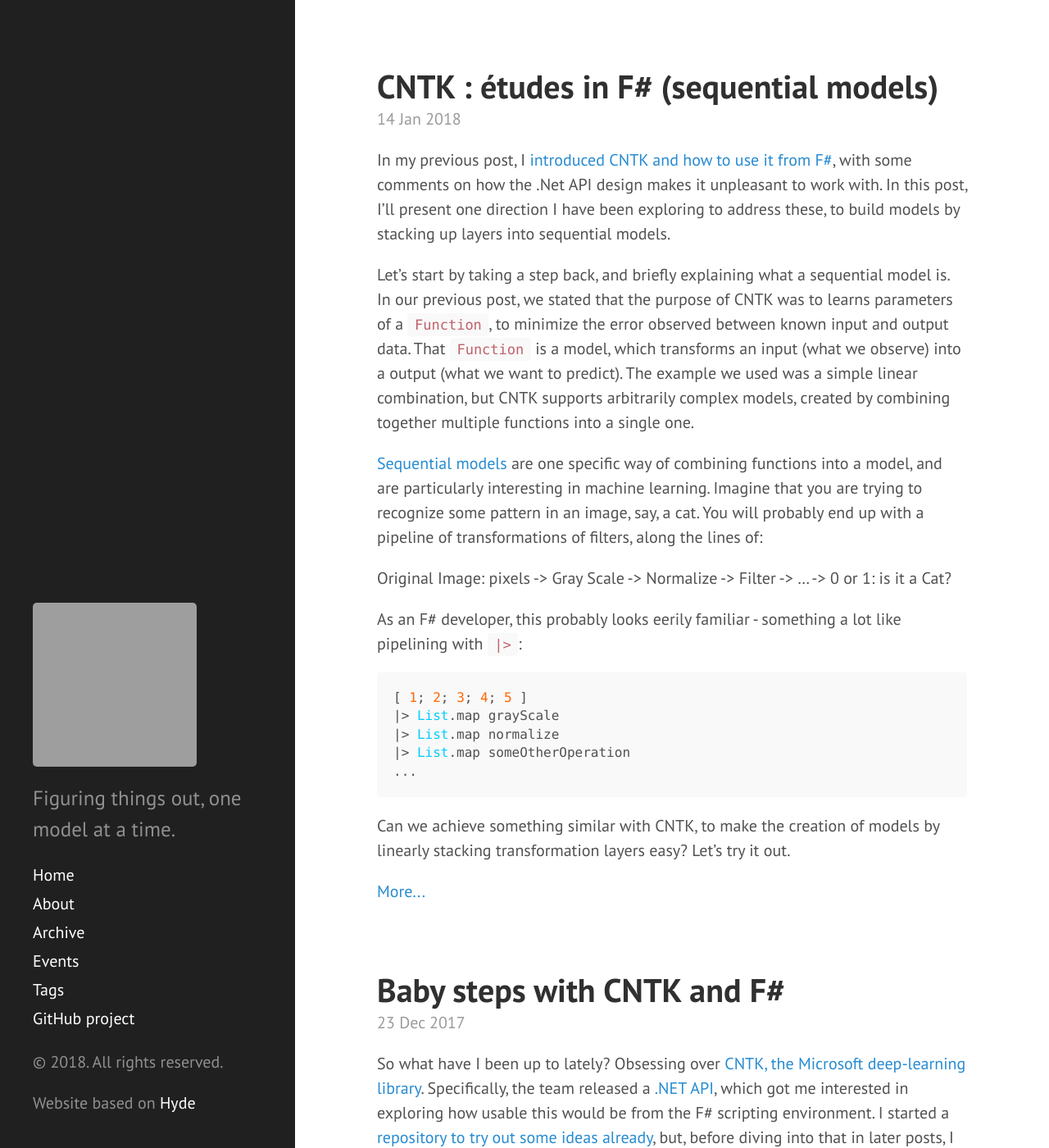
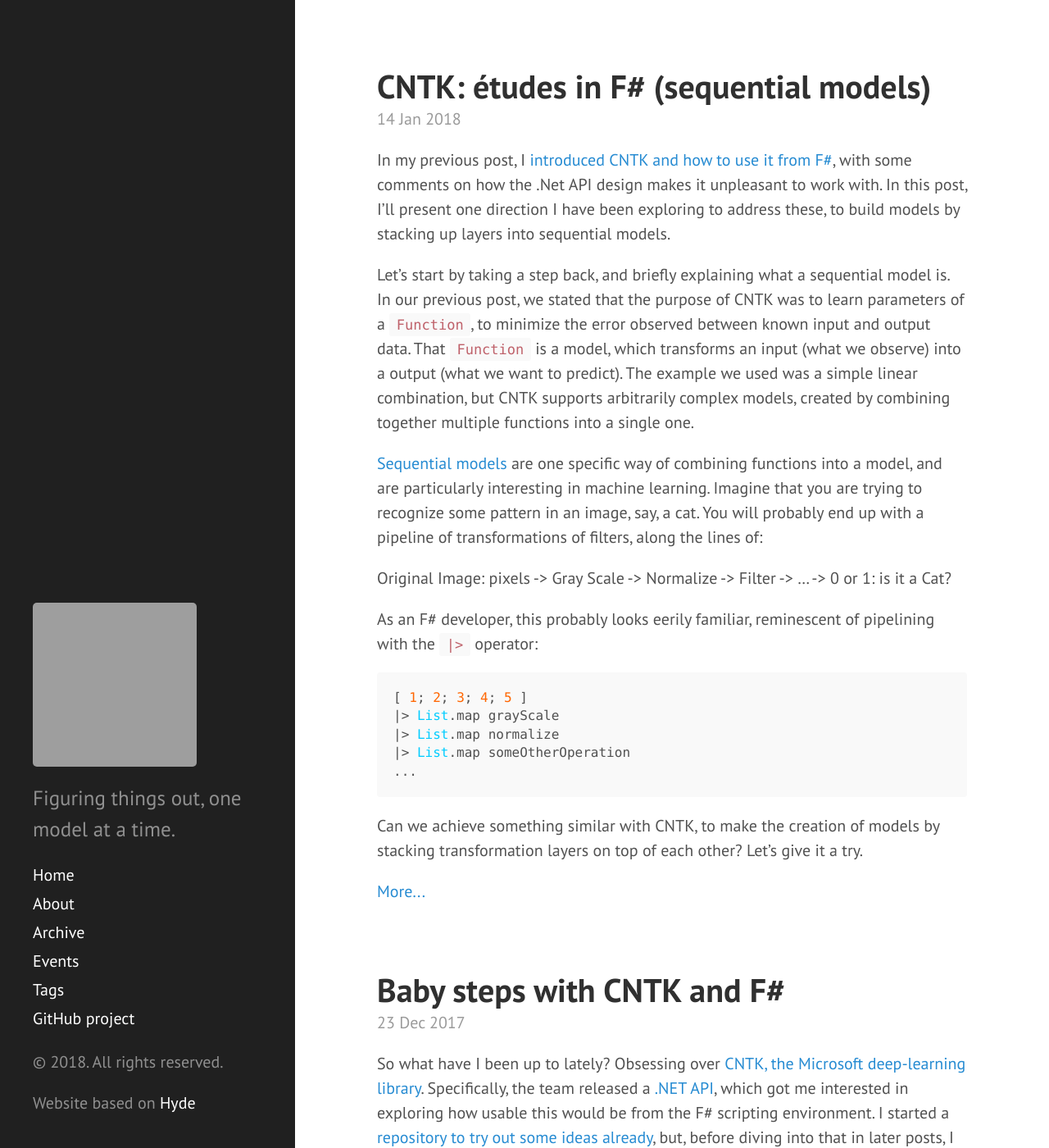
Before and after one commit to mathias-brandewinder/mathias-brandewinder.github.io, a Jekyll site: the page built from index.html, in a window 1280 px wide and 1400 px high. Shown: the whole window at 82% size. Built offline with Jekyll 4.4.1, drawn with Linux system fonts in a browser that asks for light colours; the list of posts is cut into pages by our own code; some of the changed lines change nothing that is shown; grey boxes are pictures that could not be loaded.

Commit message:
CNTK sequential: minor fixes

````diff
--- a/_posts/2018-01-14-CNTK-etudes-sequential-model.md
+++ b/_posts/2018-01-14-CNTK-etudes-sequential-model.md
@@ -1,6 +1,6 @@
 ---
 layout: post
-title: CNTK &#58; &#233;tudes in F# (sequential models)
+title: CNTK&#58; &#233;tudes in F# (sequential models)
 tags:
 - F#
 - Machine-Learning
@@ -10,13 +10,13 @@
 
 In my previous post, I [introduced CNTK and how to use it from F#][1], with some comments on how the .Net API design makes it unpleasant to work with. In this post, I'll present one direction I have been exploring to address these, to build models by stacking up layers into sequential models.
 
-Let's start by taking a step back, and briefly explaining what a sequential model is. In our previous post, we stated that the purpose of CNTK was to learns parameters of a `Function`, to minimize the error observed between known input and output data. That `Function` is a model, which transforms an input (what we observe) into a output (what we want to predict). The example we used was a simple linear combination, but CNTK supports arbitrarily complex models, created by combining together multiple functions into a single one.
+Let's start by taking a step back, and briefly explaining what a sequential model is. In our previous post, we stated that the purpose of CNTK was to learn parameters of a `Function`, to minimize the error observed between known input and output data. That `Function` is a model, which transforms an input (what we observe) into a output (what we want to predict). The example we used was a simple linear combination, but CNTK supports arbitrarily complex models, created by combining together multiple functions into a single one.
 
 [Sequential models][2] are one specific way of combining functions into a model, and are particularly interesting in machine learning. Imagine that you are trying to recognize some pattern in an image, say, a cat. You will probably end up with a pipeline of transformations of filters, along the lines of:
 
 Original Image: pixels -> Gray Scale -> Normalize -> Filter -> ... ->  0 or 1: is it a Cat?
 
-As an F# developer, this probably looks eerily familiar - something a lot like pipelining with `|>`:
+As an F# developer, this probably looks eerily familiar, reminescent of pipelining with the `|>` operator:
 
 ``` fsharp
 [ 1; 2; 3; 4; 5 ]
@@ -26,13 +26,13 @@
 ...
 ```
 
-Can we achieve something similar with CNTK, to make the creation of models by linearly stacking transformation layers easy? Let's try it out.
+Can we achieve something similar with CNTK, to make the creation of models by stacking transformation layers on top of each other? Let's give it a try.
 
 <!--more-->
 
 ## Composing Functions
 
-Let's explore how CNTK works, to understand better the analogy, and where it might break down.
+Let's look into how CNTK works, to understand better where the analogy works, and where it breaks down.
 
 First, what we are after is the creation of a model, a CNTK `Function` that operates on a `Variable` input of a specific shape. So a model should be of type `Variable -> Function`.
 
@@ -49,7 +49,7 @@
 
 > Note: one difference with F# composition is that we have no type-checking on whether or not the functions can be composed. We are operating on one type, `Variable`, so as long as blocks conform to the signature `Variable -> Function`, they will compose. If the shapes happen to not match, we will get a runtime exception.
 
-We are not entirely done, however. In my previous post, I voiced some gripes about the design choice to have `DeviceDescriptor` (what device the computation should run on) leaking way down. Any time you need to create a new `Parameter` for the model, a `DeviceDescriptor` that is consistent with the rest of the computation needs to be supplied.
+We are not entirely done, however. In my previous post, I voiced some gripes about the design choice to have `DeviceDescriptor` (what device the computation should run on) leaking everywhere. Any time you need to create a new `Parameter` for the model, a `DeviceDescriptor` that is consistent with the rest of the computation needs to be supplied.
 
 For the sake of clarity, let's consider an example model, slightly simplified from our previous post, where, given an input `Variable` that is expected to be a simple vector, we create a `Parameter` vector of same size, and return the product of the two:
 
@@ -62,9 +62,9 @@
     let product = CNTKLib.TransposeTimes(input, weights)
 ```
 
-`predictor` is a model as previously defined - it takes a `Variable` and returns a `Function`. The issue here is that `device` is embedded in the `weights`. As a result, if we were to create multiple models, we would have no guarantee that they use compatible devices. Furthermore, if we decided to run on a GPU instead of a CPU, we would have now to change the construction of our model. This is not satisfying: the model is just the specification of a mathematical computation, and should not care about devices. What I would like is a computation, which I can then direct to run on whichever device I please.
+`predictor` is a model as previously defined - it takes a `Variable` and returns a `Function`. The issue here is that `device` is embedded in the `weights`. As a result, if we were to create and combine multiple models, we would have no guarantee that they use compatible devices. Furthermore, if we decided to run on a GPU instead of a CPU, we would have now to change the construction of our model. This is not satisfying: the model is just the specification of a mathematical computation, and should not care about devices. What I would like is a computation, which I can then direct to run on whichever device I please.
 
-Can we solve that? We certainly can. As is often the case with F#, describing the problem in English helps shape the solution. In this case, I want a computation that, when directed to a device, will provide a function that can be run. All we need is a function that, given a device, will return a model. In other words, we can define a type `Computation`:
+Can we solve that? We certainly can. In this case, I want a computation that, when directed to a device, will provide a function that can be run. All we need is a function that, given a device, will return a model. In other words, we can define a type `Computation`:
 
 ``` fsharp
 type Computation = DeviceDescriptor -> Variable -> Function
@@ -201,26 +201,7 @@
 
 The syntax could be made even lighter, by supplying good default values for the parameter records. For instance, using:
 
-``` fsharp
-let defaultConv = {
-    Kernel = { Width = 3; Height = 3 }
-    InputChannels = 1
-    OutputFeatures = 1
-    Initializer = GlorotUniform
-    }
-```
-
-... I could reduce the convolution blocks to something like:
-
-``` fsharp
-    |> Layer.stack (Conv2D.convolution
-        {
-            defaultConv with
-                InputChannels = 1
-                OutputFeatures = 4
-        }
-        )
-```
+> Note: the syntax could be made a bit lighter, by supplying good default parameter records, and doing something like `Layer.stack (Conv2D.convolution { defaultConv with OutputFeatures = 4 })`.
 
 I also made some other changes to the original example, to separate more cleanly between model specification and training, and hide some of the gory details. First, I define a specification:
 
````
